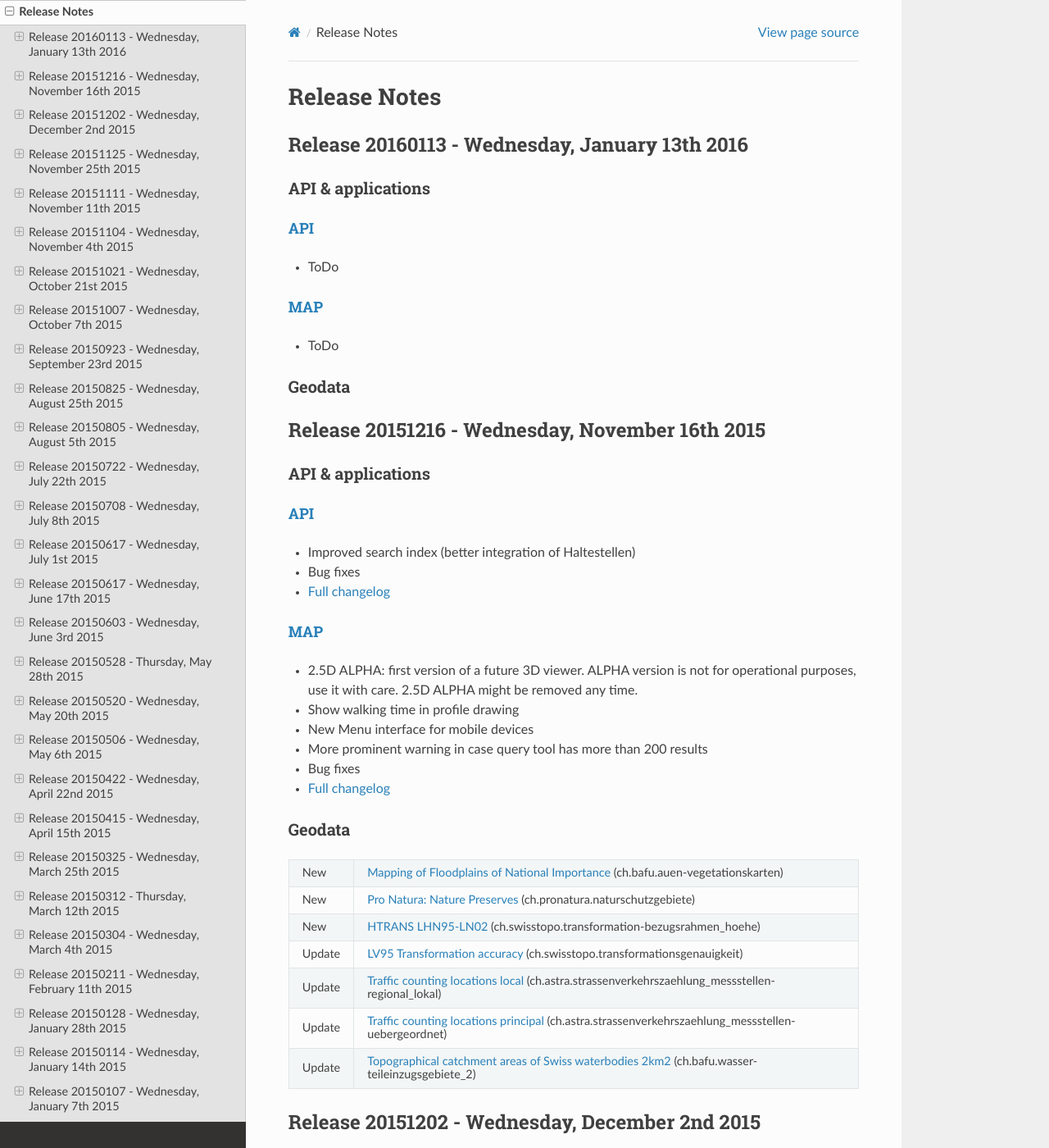
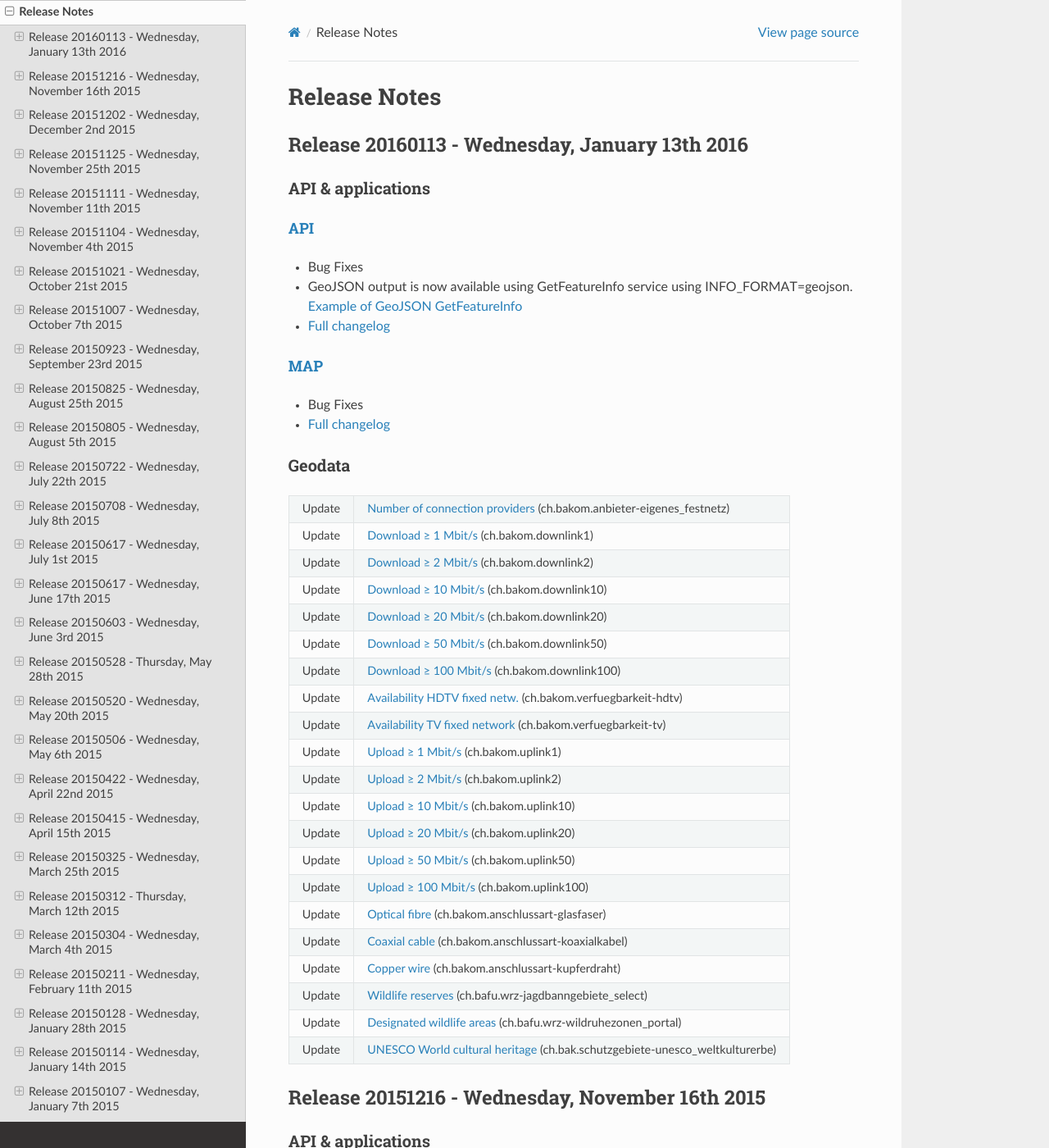
Before and after one commit to swisstopo-test/doc-chsdi3, a Sphinx documentation site: the page built from source/releasenotes/index.rst, in a window 1280 px wide and 1400 px high. Shown: the whole window at 82% size. Built offline with Sphinx 7.4.7 and the Read the Docs theme 2.0.0, drawn with Linux system fonts in a browser that asks for light colours.

Commit message:
Update release notes

```diff
--- a/source/releasenotes/index.rst
+++ b/source/releasenotes/index.rst
@@ -20,58 +20,60 @@ API & applications
 
 `API <//api3.geo.admin.ch>`__
 '''''''''''''''''''''''''''''
-- ToDo
-
-
-`MAP <//map.geo.admin.ch>`__
-'''''''''''''''''''''''''''''
-- ToDo
-
-Geodata
-*******
-+--------+---------------------------------------------------------------------------------------------------------------------------------------------------+
-| Update | `Number of connection providers <//map.geo.admin.ch/?layers=ch.bakom.anbieter-eigenes_festnetz>`__ (ch.bakom.anbieter-eigenes_festnetz)           |
-+--------+---------------------------------------------------------------------------------------------------------------------------------------------------+
-| Update | `Download ≥ 1 Mbit/s <//map.geo.admin.ch/?layers=ch.bakom.downlink1>`__ (ch.bakom.downlink1)                                                      |
-+--------+---------------------------------------------------------------------------------------------------------------------------------------------------+
-| Update | `Download ≥ 2 Mbit/s <//map.geo.admin.ch/?layers=ch.bakom.downlink2>`__ (ch.bakom.downlink2)                                                      |
-+--------+---------------------------------------------------------------------------------------------------------------------------------------------------+
-| Update | `Download ≥ 10 Mbit/s <//map.geo.admin.ch/?layers=ch.bakom.downlink10>`__ (ch.bakom.downlink10)                                                   |
-+--------+---------------------------------------------------------------------------------------------------------------------------------------------------+
-| Update | `Download ≥ 20 Mbit/s <//map.geo.admin.ch/?layers=ch.bakom.downlink20>`__ (ch.bakom.downlink20)                                                   |
-+--------+---------------------------------------------------------------------------------------------------------------------------------------------------+
-| Update | `Download ≥ 50 Mbit/s <//map.geo.admin.ch/?layers=ch.bakom.downlink50>`__ (ch.bakom.downlink50)                                                   |
-+--------+---------------------------------------------------------------------------------------------------------------------------------------------------+
-| Update | `Download ≥ 100 Mbit/s <//map.geo.admin.ch/?layers=ch.bakom.downlink100>`__ (ch.bakom.downlink100)                                                |
-+--------+---------------------------------------------------------------------------------------------------------------------------------------------------+
-| Update | `Availability HDTV fixed netw. <//map.geo.admin.ch/?layers=ch.bakom.verfuegbarkeit-hdtv>`__ (ch.bakom.verfuegbarkeit-hdtv)                        |
-+--------+---------------------------------------------------------------------------------------------------------------------------------------------------+
-| Update | `Availability TV fixed network <//map.geo.admin.ch/?layers=ch.bakom.verfuegbarkeit-tv>`__ (ch.bakom.verfuegbarkeit-tv)                            |
-+--------+---------------------------------------------------------------------------------------------------------------------------------------------------+
-| Update | `Upload ≥ 1 Mbit/s <//map.geo.admin.ch/?layers=ch.bakom.uplink1>`__ (ch.bakom.uplink1)                                                            |
-+--------+---------------------------------------------------------------------------------------------------------------------------------------------------+
-| Update | `Upload ≥ 2 Mbit/s <//map.geo.admin.ch/?layers=ch.bakom.uplink2>`__ (ch.bakom.uplink2)                                                            |
-+--------+---------------------------------------------------------------------------------------------------------------------------------------------------+
-| Update | `Upload ≥ 10 Mbit/s <//map.geo.admin.ch/?layers=ch.bakom.uplink10>`__ (ch.bakom.uplink10)                                                         |
-+--------+---------------------------------------------------------------------------------------------------------------------------------------------------+
-| Update | `Upload ≥ 20 Mbit/s <//map.geo.admin.ch/?layers=ch.bakom.uplink20>`__ (ch.bakom.uplink20)                                                         |
-+--------+---------------------------------------------------------------------------------------------------------------------------------------------------+
-| Update | `Upload ≥ 50 Mbit/s <//map.geo.admin.ch/?layers=ch.bakom.uplink50>`__ (ch.bakom.uplink50)                                                         |
-+--------+---------------------------------------------------------------------------------------------------------------------------------------------------+
-| Update | `Upload ≥ 100 Mbit/s <//map.geo.admin.ch/?layers=ch.bakom.uplink100>`__ (ch.bakom.uplink100)                                                      |
-+--------+---------------------------------------------------------------------------------------------------------------------------------------------------+
-| Update | `Optical fibre <//map.geo.admin.ch/?layers=ch.bakom.anschlussart-glasfaser>`__ (ch.bakom.anschlussart-glasfaser)                                  |
-+--------+---------------------------------------------------------------------------------------------------------------------------------------------------+
-| Update | `Coaxial cable <//map.geo.admin.ch/?layers=ch.bakom.anschlussart-koaxialkabel>`__ (ch.bakom.anschlussart-koaxialkabel)                            |
-+--------+---------------------------------------------------------------------------------------------------------------------------------------------------+
-| Update | `Copper wire <//map.geo.admin.ch/?layers=ch.bakom.anschlussart-kupferdraht>`__ (ch.bakom.anschlussart-kupferdraht)                                |
-+--------+---------------------------------------------------------------------------------------------------------------------------------------------------+
-| Update | `Wildlife reserves <//map.geo.admin.ch/?layers=ch.bafu.wrz-jagdbanngebiete_select>`__ (ch.bafu.wrz-jagdbanngebiete_select)                        |
-+--------+---------------------------------------------------------------------------------------------------------------------------------------------------+
-| Update | `Designated wildlife areas <//map.geo.admin.ch/?layers=ch.bafu.wrz-wildruhezonen_portal>`__ (ch.bafu.wrz-wildruhezonen_portal)                    |
-+--------+---------------------------------------------------------------------------------------------------------------------------------------------------+
-| Update | `UNESCO World cultural heritage <//map.geo.admin.ch/?layers=ch.bak.schutzgebiete-unesco_weltkulturerbe>`__ (ch.bak.schutzgebiete-unesco_weltkulturerbe) |
-+--------+---------------------------------------------------------------------------------------------------------------------------------------------------+
+- Bug Fixes
+- GeoJSON output is now available using GetFeatureInfo service using INFO_FORMAT=geojson. `Example of GeoJSON GetFeatureInfo <http://wms.geo.admin.ch/?SERVICE=WMS&VERSION=1.3.0&REQUEST=GetFeatureInfo&BBOX=298500,-137369.92715920915361494,1075500,463369.92715920915361494&CRS=EPSG:21781&WIDTH=961&HEIGHT=743&LAYERS=ch.swisstopo-vd.geometa-gemeinde&STYLES=&FORMAT=image/jpeg&QUERY_LAYERS=ch.swisstopo-vd.geometa-gemeinde&INFO_FORMAT=geojson&I=426&J=383&FEATURE_COUNT=10>`_
+- `Full changelog <https://github.com/geoadmin/mf-chsdi3/compare/r_160113...r_151216>`__
+
+`MAP <//map.geo.admin.ch>`__
+'''''''''''''''''''''''''''''
+- Bug Fixes
+- `Full changelog <https://github.com/geoadmin/mf-geoadmin3/compare/r_160113...r_151216>`__
+
+Geodata
+*******
++--------+----------------------------------------------------------------------------------------------------------------------------------------------------------+
+| Update | `Number of connection providers <//map.geo.admin.ch/?layers=ch.bakom.anbieter-eigenes_festnetz>`__ (ch.bakom.anbieter-eigenes_festnetz)                  |
++--------+----------------------------------------------------------------------------------------------------------------------------------------------------------+
+| Update | `Download ≥ 1 Mbit/s <//map.geo.admin.ch/?layers=ch.bakom.downlink1>`__ (ch.bakom.downlink1)                                                             |
++--------+----------------------------------------------------------------------------------------------------------------------------------------------------------+
+| Update | `Download ≥ 2 Mbit/s <//map.geo.admin.ch/?layers=ch.bakom.downlink2>`__ (ch.bakom.downlink2)                                                             |
++--------+----------------------------------------------------------------------------------------------------------------------------------------------------------+
+| Update | `Download ≥ 10 Mbit/s <//map.geo.admin.ch/?layers=ch.bakom.downlink10>`__ (ch.bakom.downlink10)                                                          |
++--------+----------------------------------------------------------------------------------------------------------------------------------------------------------+
+| Update | `Download ≥ 20 Mbit/s <//map.geo.admin.ch/?layers=ch.bakom.downlink20>`__ (ch.bakom.downlink20)                                                          |
++--------+----------------------------------------------------------------------------------------------------------------------------------------------------------+
+| Update | `Download ≥ 50 Mbit/s <//map.geo.admin.ch/?layers=ch.bakom.downlink50>`__ (ch.bakom.downlink50)                                                          |
++--------+----------------------------------------------------------------------------------------------------------------------------------------------------------+
+| Update | `Download ≥ 100 Mbit/s <//map.geo.admin.ch/?layers=ch.bakom.downlink100>`__ (ch.bakom.downlink100)                                                       |
++--------+----------------------------------------------------------------------------------------------------------------------------------------------------------+
+| Update | `Availability HDTV fixed netw. <//map.geo.admin.ch/?layers=ch.bakom.verfuegbarkeit-hdtv>`__ (ch.bakom.verfuegbarkeit-hdtv)                               |
++--------+----------------------------------------------------------------------------------------------------------------------------------------------------------+
+| Update | `Availability TV fixed network <//map.geo.admin.ch/?layers=ch.bakom.verfuegbarkeit-tv>`__ (ch.bakom.verfuegbarkeit-tv)                                   |
++--------+----------------------------------------------------------------------------------------------------------------------------------------------------------+
+| Update | `Upload ≥ 1 Mbit/s <//map.geo.admin.ch/?layers=ch.bakom.uplink1>`__ (ch.bakom.uplink1)                                                                   |
++--------+----------------------------------------------------------------------------------------------------------------------------------------------------------+
+| Update | `Upload ≥ 2 Mbit/s <//map.geo.admin.ch/?layers=ch.bakom.uplink2>`__ (ch.bakom.uplink2)                                                                   |
++--------+----------------------------------------------------------------------------------------------------------------------------------------------------------+
+| Update | `Upload ≥ 10 Mbit/s <//map.geo.admin.ch/?layers=ch.bakom.uplink10>`__ (ch.bakom.uplink10)                                                                |
++--------+----------------------------------------------------------------------------------------------------------------------------------------------------------+
+| Update | `Upload ≥ 20 Mbit/s <//map.geo.admin.ch/?layers=ch.bakom.uplink20>`__ (ch.bakom.uplink20)                                                                |
++--------+----------------------------------------------------------------------------------------------------------------------------------------------------------+
+| Update | `Upload ≥ 50 Mbit/s <//map.geo.admin.ch/?layers=ch.bakom.uplink50>`__ (ch.bakom.uplink50)                                                                |
++--------+----------------------------------------------------------------------------------------------------------------------------------------------------------+
+| Update | `Upload ≥ 100 Mbit/s <//map.geo.admin.ch/?layers=ch.bakom.uplink100>`__ (ch.bakom.uplink100)                                                             |
++--------+----------------------------------------------------------------------------------------------------------------------------------------------------------+
+| Update | `Optical fibre <//map.geo.admin.ch/?layers=ch.bakom.anschlussart-glasfaser>`__ (ch.bakom.anschlussart-glasfaser)                                         |
++--------+----------------------------------------------------------------------------------------------------------------------------------------------------------+
+| Update | `Coaxial cable <//map.geo.admin.ch/?layers=ch.bakom.anschlussart-koaxialkabel>`__ (ch.bakom.anschlussart-koaxialkabel)                                   |
++--------+----------------------------------------------------------------------------------------------------------------------------------------------------------+
+| Update | `Copper wire <//map.geo.admin.ch/?layers=ch.bakom.anschlussart-kupferdraht>`__ (ch.bakom.anschlussart-kupferdraht)                                       |
++--------+----------------------------------------------------------------------------------------------------------------------------------------------------------+
+| Update | `Wildlife reserves <//map.geo.admin.ch/?layers=ch.bafu.wrz-jagdbanngebiete_select>`__ (ch.bafu.wrz-jagdbanngebiete_select)                               |
++--------+----------------------------------------------------------------------------------------------------------------------------------------------------------+
+| Update | `Designated wildlife areas <//map.geo.admin.ch/?layers=ch.bafu.wrz-wildruhezonen_portal>`__ (ch.bafu.wrz-wildruhezonen_portal)                           |
++--------+----------------------------------------------------------------------------------------------------------------------------------------------------------+
+| Update | `UNESCO World cultural heritage <//map.geo.admin.ch/?layers=ch.bak.schutzgebiete-unesco_weltkulturerbe>`__ (ch.bak.schutzgebiete-unesco_weltkulturerbe)  |
++--------+----------------------------------------------------------------------------------------------------------------------------------------------------------+
 
 
 .. _releasenotes_20151216:
```
Also changed, not shown: other parts of source/releasenotes/index.rst (+1 -1 lines).
